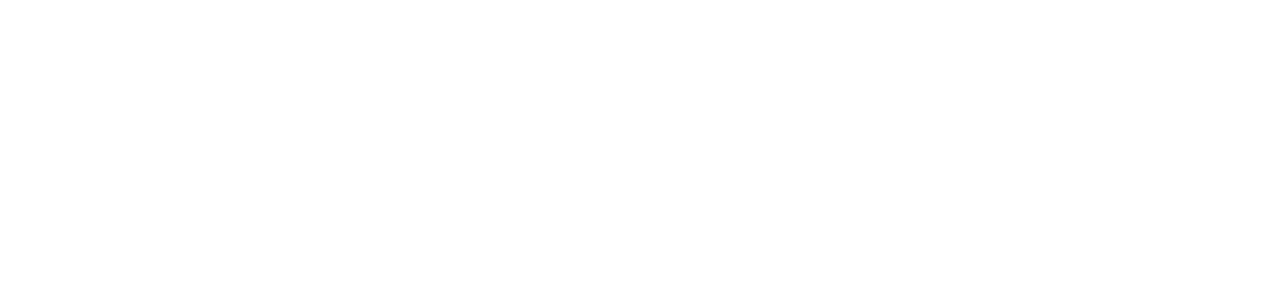
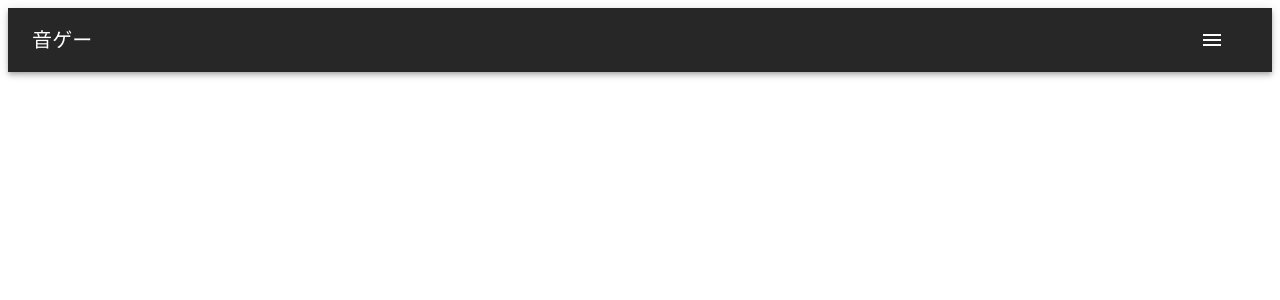
Before and after one commit to saku411/otoge-web, a Next.js app: page / in a window 1280 px wide. Shown: the top 300 px of the page. Built offline with nearby package versions, Linux system fonts and the light colour scheme.

Commit message:
アプリケーションバー追加

```diff
--- a/pages/_app.tsx
+++ b/pages/_app.tsx
@@ -1,5 +1,7 @@
 import type { AppProps } from 'next/app'
 import Head from 'next/head'
+
+import SiteBar from './components/SiteBar'
 
 function MyApp({ Component, pageProps }: AppProps) {
   return (
@@ -11,6 +13,7 @@ function MyApp({ Component, pageProps }: AppProps) {
         />
         <link rel='stylesheet' href='https://fonts.googleapis.com/icon?family=Material+Icons' />
       </Head>
+      <SiteBar />
       <Component {...pageProps} />
     </>
   )
```
